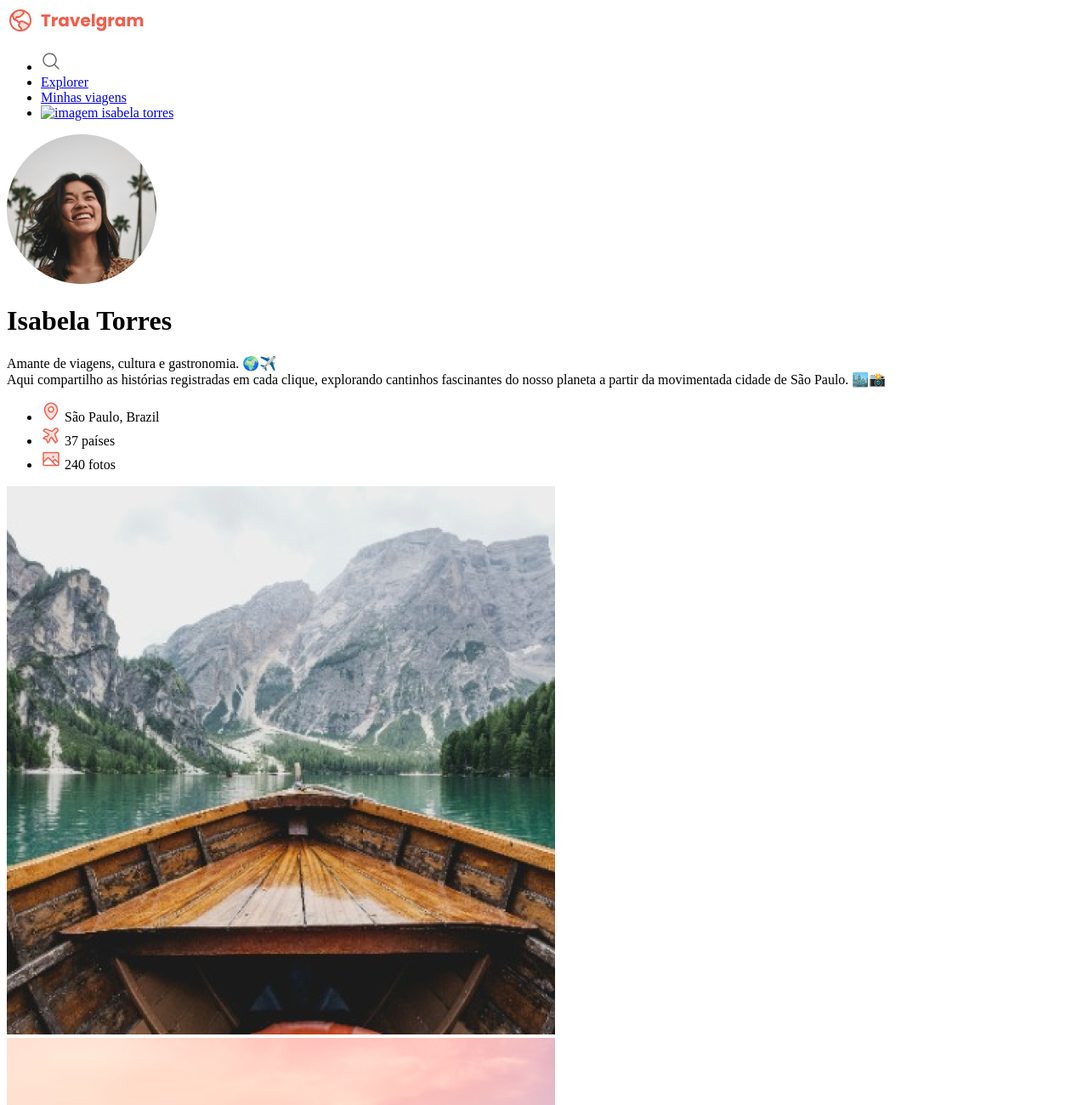
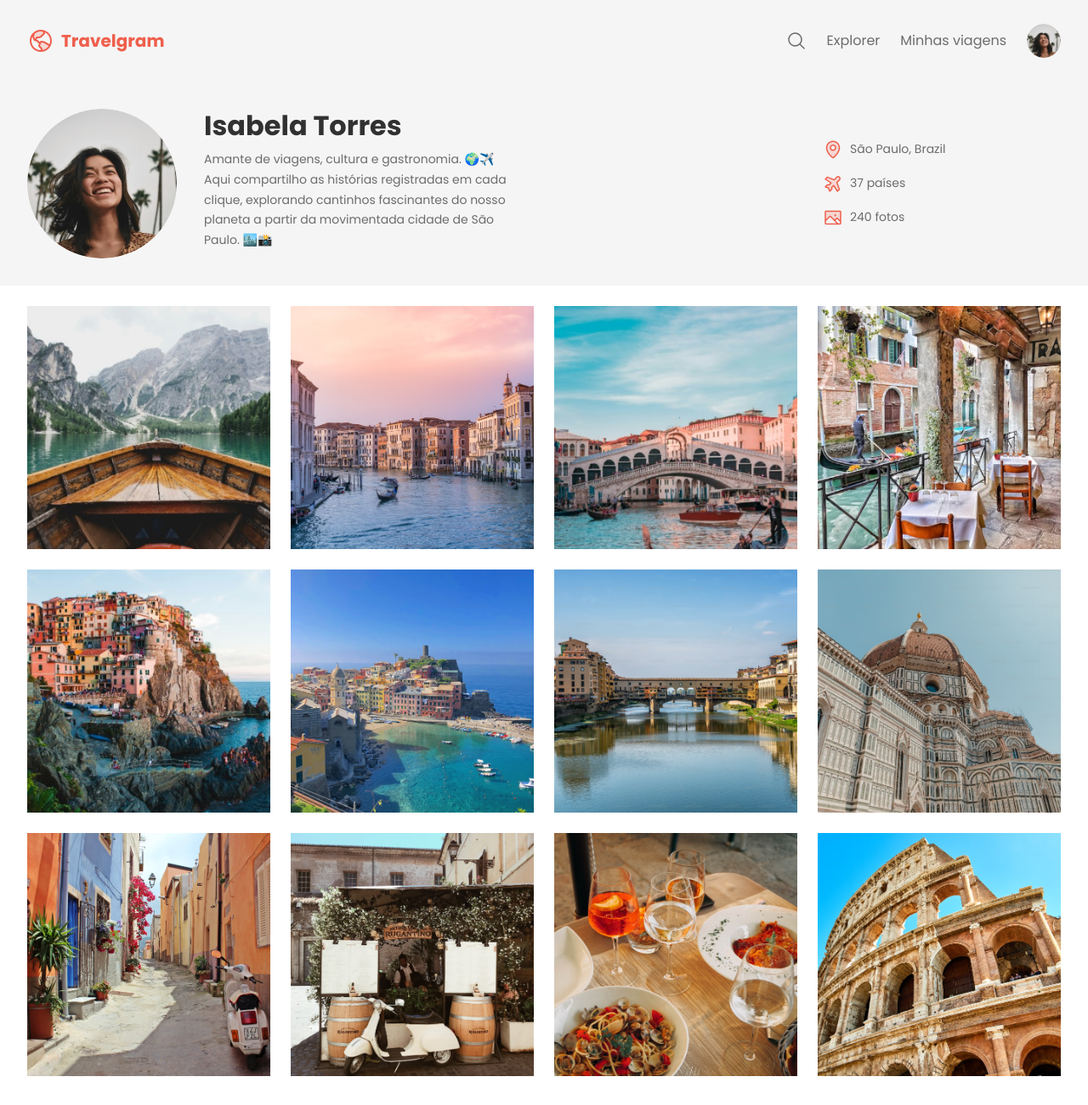
Before and after one commit to lucianop-bs/Projeto-TravelGram, a plain HTML site: page index.html in a window 1280 px wide. Shown: the top 1300 px of the page at 85% size. Drawn offline with Linux system fonts and the light colour scheme; the site is published under a folder, as on GitHub Pages, so addresses that start at the root find nothing.

Commit message:
organização

```diff
--- a/index.html
+++ b/index.html
@@ -6,7 +6,7 @@
     <link rel="preconnect" href="https://fonts.gstatic.com" crossorigin>
     <meta charset="UTF-8">
     <meta name="viewport" content="width=device-width, initial-scale=1.0">
-    <link rel="stylesheet" href="/styles/index.css">
+    <link rel="stylesheet" href="./styles/index.css">
     <link href="https://fonts.googleapis.com/css2?family=Poppins:wght@400;700&display=swap" rel="stylesheet">
     <title>Travelgram | Perfil de viagens</title>
 </head>
@@ -15,18 +15,18 @@
     <div class="bg-surface-color">
         <nav class="container">
             <a href="" id="logo">
-                <img src="assets/Logo.svg" alt="logomarca">
+                <img src="./assets/Logo.svg" alt="logomarca">
             </a>
             <ul>
                 <li>
                     <a href="#">
-                        <img src="assets/icons/MagnifyingGlass.svg" alt="icone de lupa">
+                        <img src="./assets/icons/MagnifyingGlass.svg" alt="icone de lupa">
                     </a>
                 </li>
                 <li><a href="#">Explorer</a></li>
                 <li><a href="#">Minhas viagens</a></li>
                 <li><a href="#">
-                        <img src="/assets/images/Profile pic.png" alt="imagem isabela torres">
+                        <img src="./assets/images/Profile pic.png" alt="imagem isabela torres">
                     </a></li>
             </ul>
         </nav>
@@ -34,7 +34,7 @@
         <header>
             <div class="container">
                 <div id="profile">
-                    <img src="assets/images/Profile pic.png" alt="imagem de isabela torres">
+                    <img src="./assets/images/Profile pic.png" alt="imagem de isabela torres">
                     <div>
                         <h1>Isabela Torres</h1>
                         <p>Amante de viagens, cultura e gastronomia. 🌍✈️<br>
@@ -44,15 +44,15 @@
                 </div>
                 <ul id="info">
                     <li>
-                        <img src="assets/icons/MapPin.svg" alt="icone de mapa">
+                        <img src="./assets/icons/MapPin.svg" alt="icone de mapa">
                         <span>São Paulo, Brazil</span>
                     </li>
                     <li>
-                        <img src="assets/icons/AirplaneTilt.svg" alt="icone de aviao">
+                        <img src="./assets/icons/AirplaneTilt.svg" alt="icone de aviao">
                         <span>37 países</span>
                     </li>
                     <li>
-                        <img src="assets/icons/Image.svg" alt="icone de imagem">
+                        <img src="./assets/icons/Image.svg" alt="icone de imagem">
                         <span>240 fotos</span>
                     </li>
                 </ul>
@@ -60,18 +60,18 @@
         </header>
     </div>
     <main class="container">
-        <img src="assets/images/Image 01.png" alt="">
-        <img src="assets/images/Image 02.png" alt="">
-        <img src="assets/images/Image 03.png" alt="">
-        <img src="assets/images/Image 04.png" alt="">
-        <img src="assets/images/Image 05.png" alt="">
-        <img src="assets/images/Image 06.png" alt="">
-        <img src="assets/images/Image 07.png" alt="">
-        <img src="assets/images/Image 08.png" alt="">
-        <img src="assets/images/Image 09.png" alt="">
-        <img src="assets/images/Image 10.png" alt="">
-        <img src="assets/images/Image 11.png" alt="">
-        <img src="assets/images/Image 12.png" alt="">
+        <img src="./assets/images/Image 01.png" alt="">
+        <img src="./assets/images/Image 02.png" alt="">
+        <img src="./assets/images/Image 03.png" alt="">
+        <img src="./assets/images/Image 04.png" alt="">
+        <img src="./assets/images/Image 05.png" alt="">
+        <img src="./assets/images/Image 06.png" alt="">
+        <img src="./assets/images/Image 07.png" alt="">
+        <img src="./assets/images/Image 08.png" alt="">
+        <img src="./assets/images/Image 09.png" alt="">
+        <img src="./assets/images/Image 10.png" alt="">
+        <img src="./assets/images/Image 11.png" alt="">
+        <img src="./assets/images/Image 12.png" alt="">
     </main>
     <footer class="container">
         <span>Travelgram &copy; 2024</span>
```
